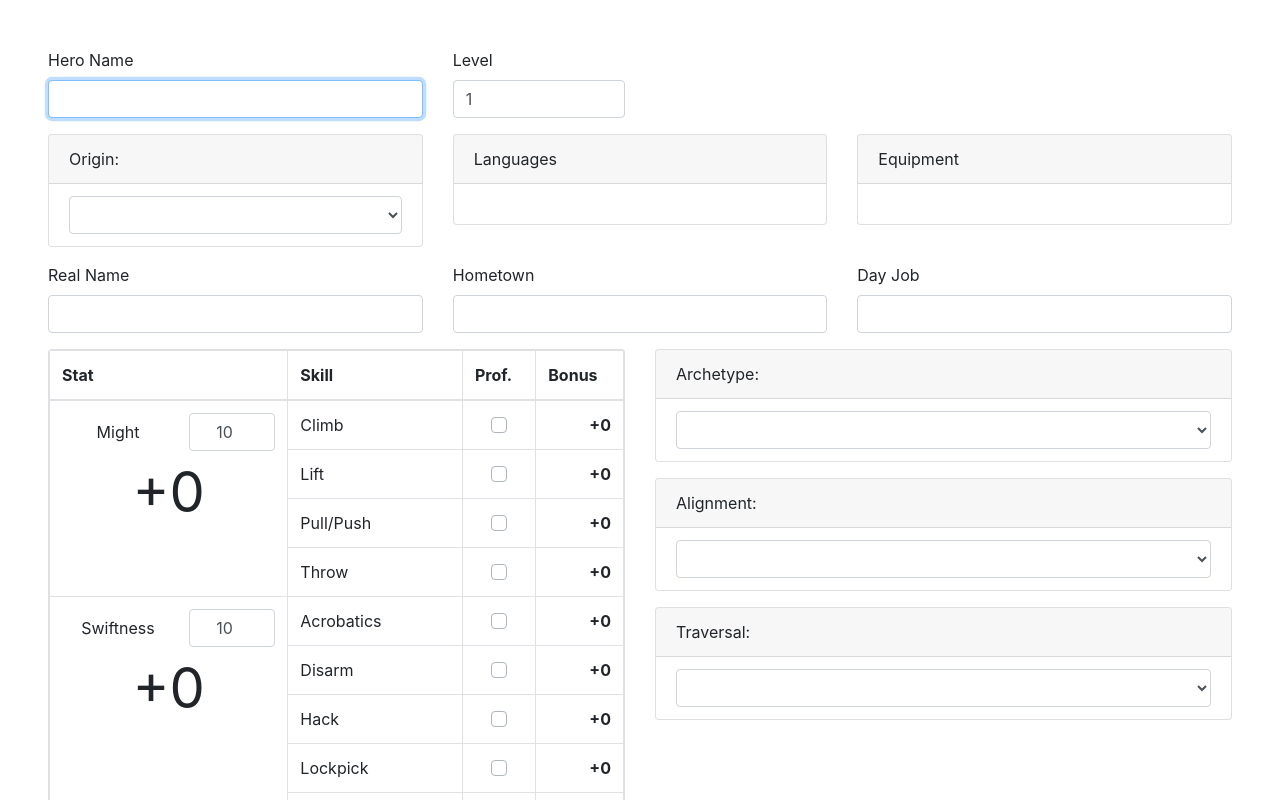
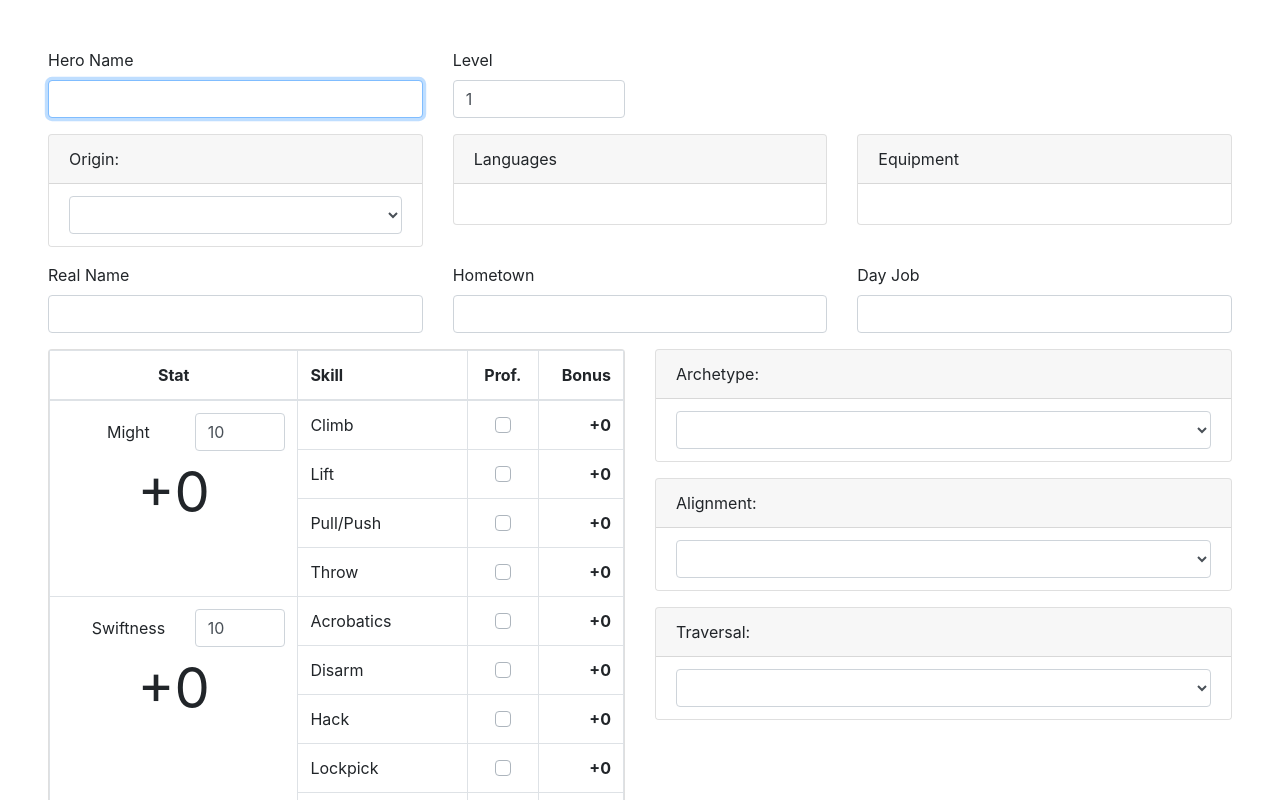
Before and after one commit to ISmarsh/Paragon-RPG, an Angular app: page / in a window 1280 px wide. Shown: the top 800 px of the page. Built offline with nearby package versions, Linux system fonts and the light colour scheme.

Commit message:
More Stat/Skill adjustments!

```diff
--- a/src/app/app.component.html
+++ b/src/app/app.component.html
@@ -88,13 +88,13 @@
 <div class="row">
   <div class="col-md-8 col-lg-6">
     <div class="card form-group">
-      <table class="table table-bordered mb-0">
+      <table class="table table-bordered text-center mb-0">
         <thead>
           <tr>
             <th scope="col">Stat</th>
-            <th scope="col">Skill</th>
+            <th scope="col" class="text-left">Skill</th>
             <th scope="col">Prof.</th>
-            <th scope="col">Bonus</th>
+            <th scope="col" class="text-right">Bonus</th>
           </tr>
         </thead>
         <tbody>
@@ -102,16 +102,16 @@
             <tr *ngFor="let skill of skillMap[stat.name]; index as j">
               <td *ngIf="j === 0" [attr.rowspan]="skillMap[stat.name].length">
                 <div class="row">
-                  <label for="stat{{i}}" class="col-sm-7 col-form-label px-0 text-center">{{stat.name}}</label>
+                  <label for="stat{{i}}" class="col-sm-7 col-form-label pr-sm-0">{{stat.name}}</label>
                   <div class="col-sm-5 pl-sm-0">
-                    <input id="stat{{i}}" class="form-control form-control text-center" [(ngModel)]="hero.stats[stat.name]" type="number" min="3" max="20">
+                    <input id="stat{{i}}" class="form-control form-control" [(ngModel)]="hero.stats[stat.name]" type="number" min="3" max="20">
                   </div>
                 </div>
-                <div class="display-4 text-center mt-2">
+                <div class="display-4 mt-2">
                   <b *ngIf="hero.stats[stat.name]">{{hero.getMod(stat.name) | signed}}</b>
                 </div>
               </td>
-              <td>{{skill}}</td>
+              <td class="text-left">{{skill}}</td>
               <td>
                 <div class="d-flex justify-content-center">
                   <div class="custom-control custom-checkbox">
```
Also changed, not shown: 5 other files (tests, documents, lock files or other folders).
